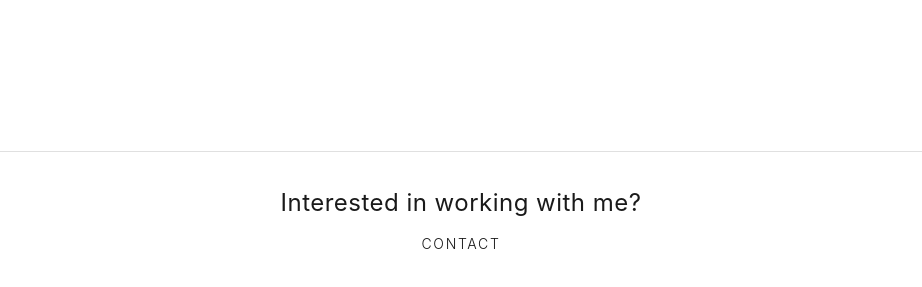
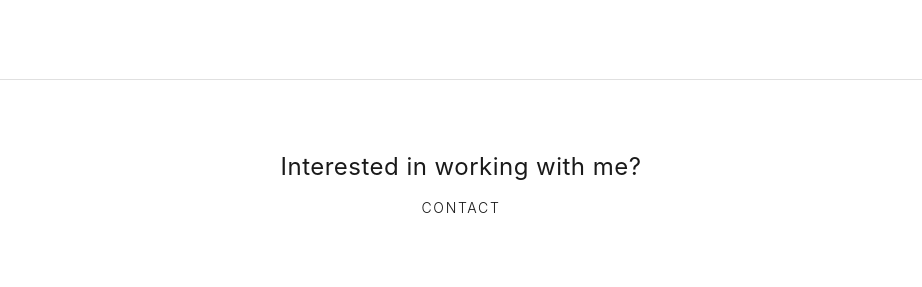
Before and after one commit to mollymckenzie/SophiePortfolioWebsite, a plain HTML site: page about.html in a window 1280 px wide. Shown: the part 511-798 px from the top of the page, without its empty margins (179-1101 px from the left). Drawn offline with Linux system fonts and the light colour scheme; a web font is replaced by a local one.

Commit message:
Increase vertical padding on about CTA section

```diff
--- a/styles.css
+++ b/styles.css
@@ -216,7 +216,7 @@
 }
 
 .about-cta {
-  padding: 36px 48px;
+  padding: 72px 48px;
   border-top: 1px solid #e0e0e0;
   text-align: center;
 }
```
